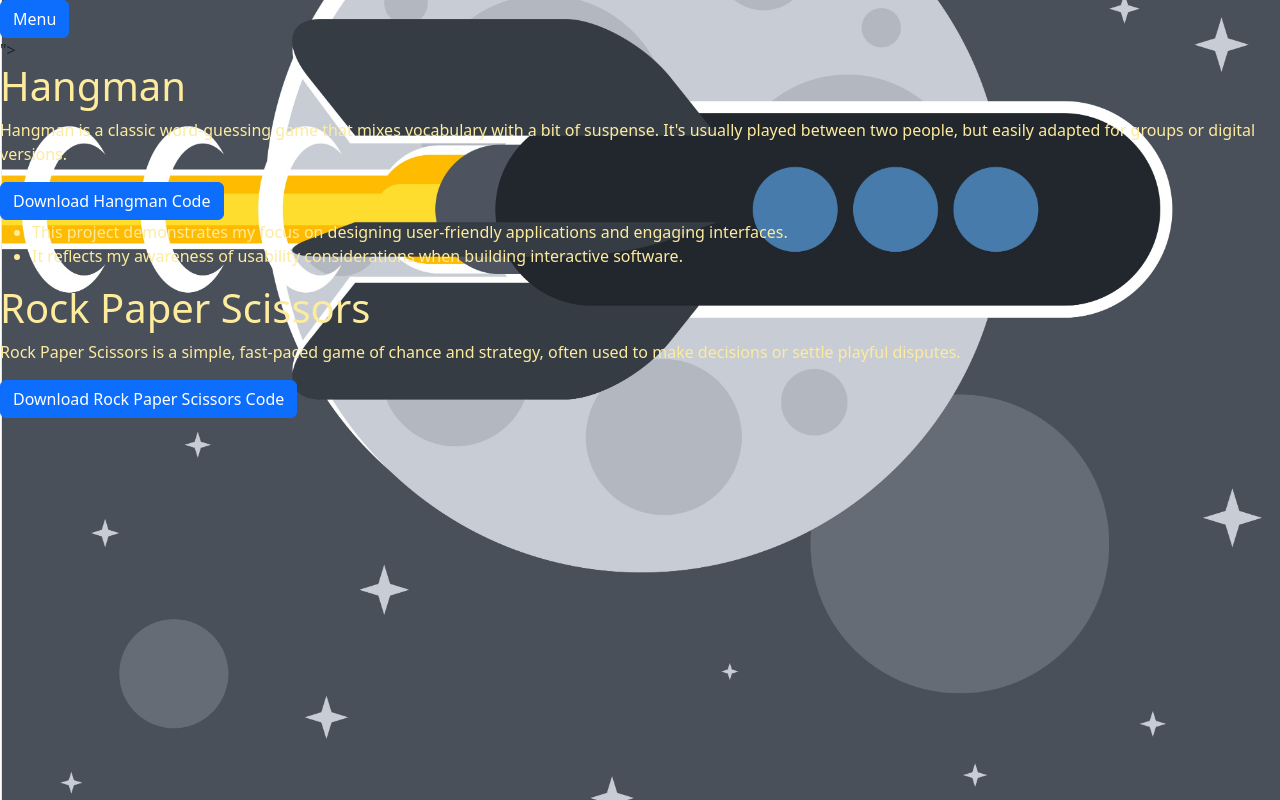
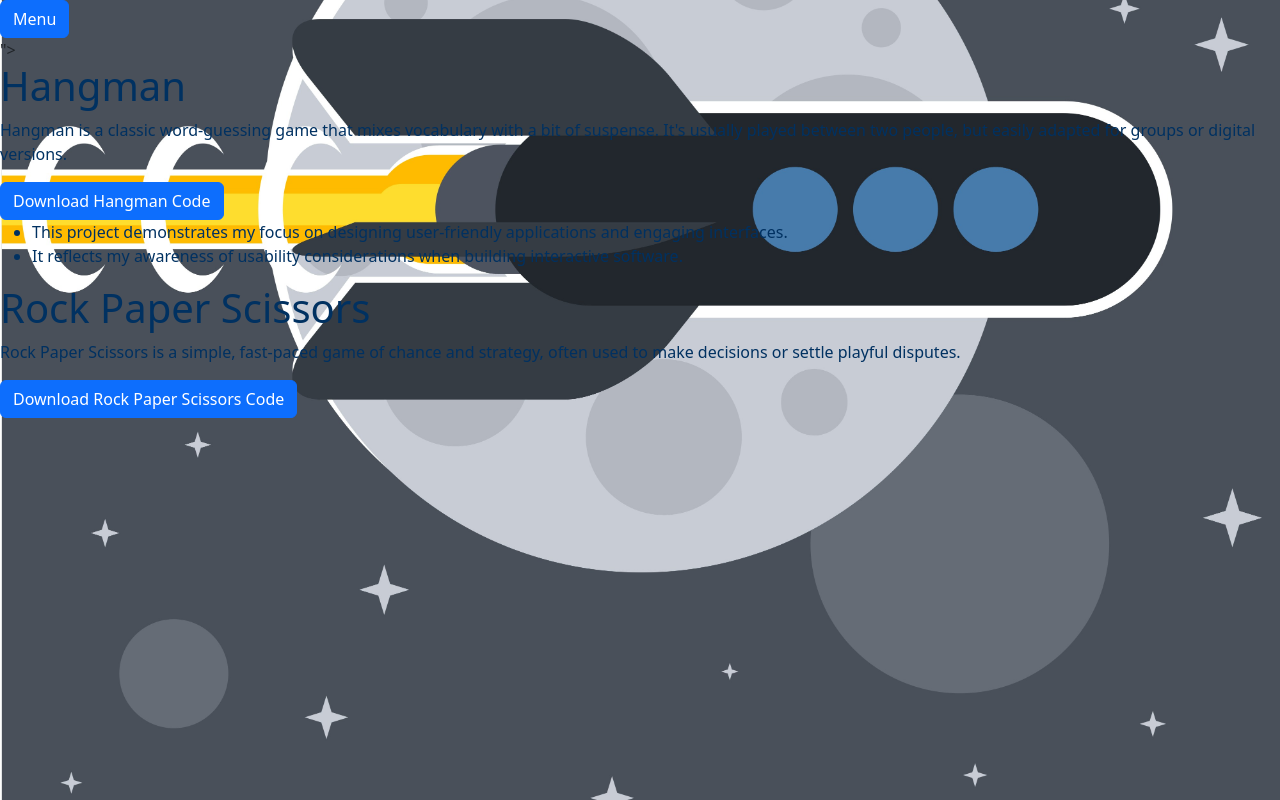
Before and after one commit to LuvuyoBhele/Personal-Website, a plain HTML site: page public/Game page.html in a window 1280 px wide. Drawn offline with nearby package versions, Linux system fonts and the light colour scheme.

Commit message:
change font colour in game page

```diff
--- a/Styles folder/GamePage-OCT2025.css
+++ b/Styles folder/GamePage-OCT2025.css
@@ -5,7 +5,7 @@ body{
 }
 
 p, ul, .section{
-    color: #FDEB9E;
+    color: #003161;
 }
 
 .fixed-menu {
```
